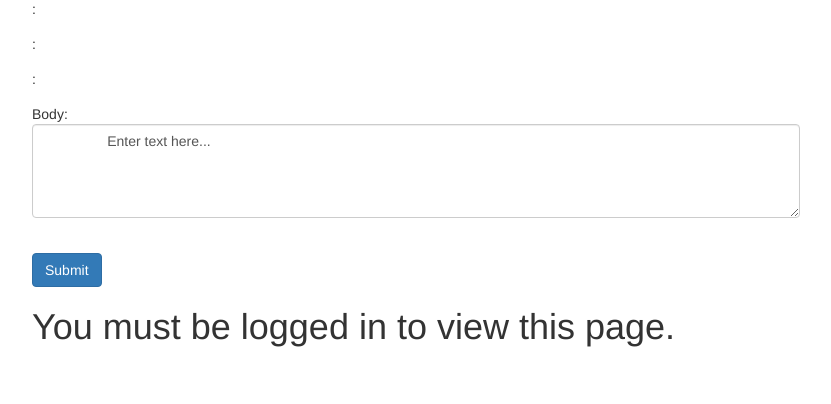
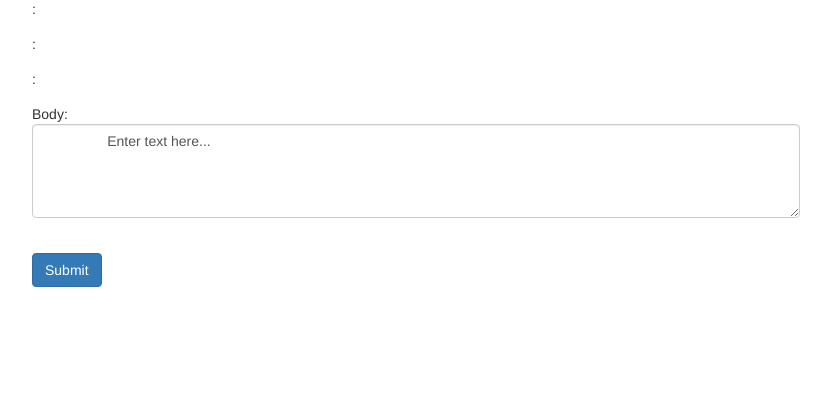
Before and after one commit to mSquizzle/150-Cloud-Apps, a Python web app: template templates/emailadmin.html in a window 1280 px wide. Shown: the part 173-577 px from the top of the page, without its empty margins (224-1055 px from the left). Run offline with Jinja, Linux system fonts and the light colour scheme; the template is opened without the code that fills it, so the values that code supplies are empty; some libraries are stand-ins or nearby versions.

Commit message:
Correct erroneous message in email admin.

```diff
--- a/templates/emailadmin.html
+++ b/templates/emailadmin.html
@@ -33,8 +33,6 @@
 
     <input type="submit" class="btn btn-primary btn-large" value="Submit">
 </form>
-
-    <h1> You must be logged in to view this page.</h1>
 {% endblock %}
 {% block footer %}
     <script src="https://cloud.tinymce.com/stable/tinymce.min.js?apiKey={{mce_key}}"></script>
```
